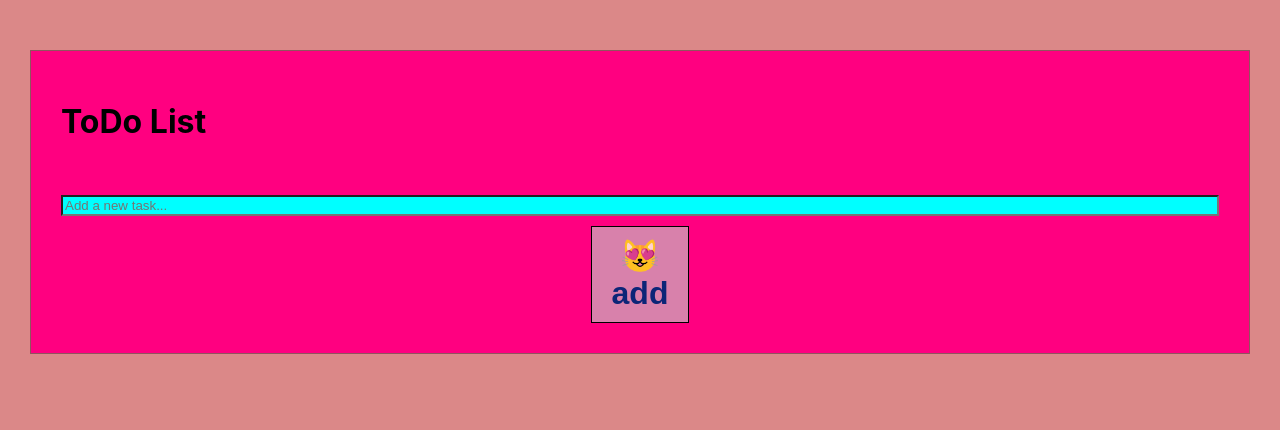
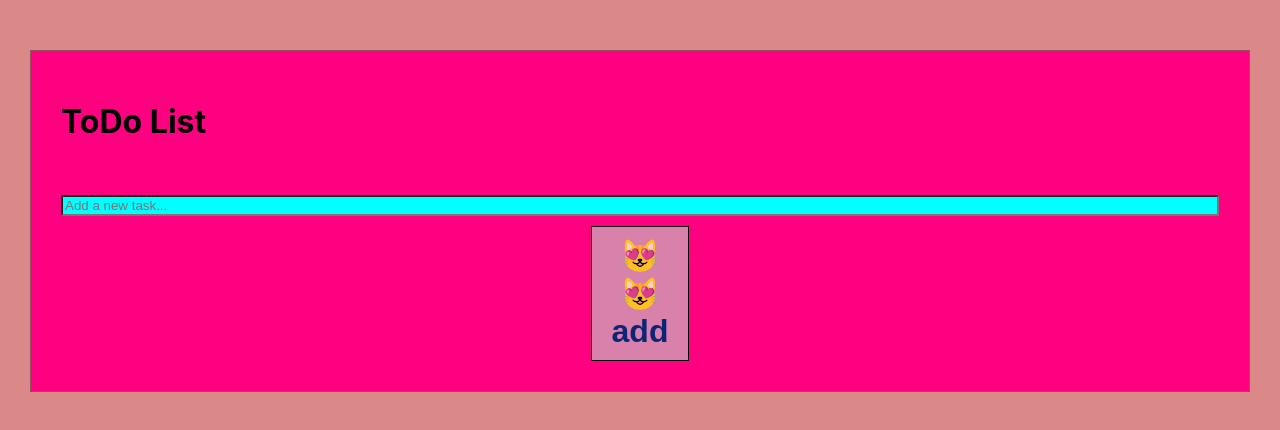
Before and after one commit to mayarsamir82/todo-list, a React (Create React App) app: page / in a window 1280 px wide. Shown: the top 430 px of the page. Built offline with nearby package versions, Linux system fonts and the light colour scheme.

Commit message:
added emoji

```diff
--- a/src/App.js
+++ b/src/App.js
@@ -26,7 +26,7 @@ function App() {
           })}
         </ul>
         <input className="input" ref={inputRef} type="text" placeholder="Add a new task..." />
-        <button className="زرار" onClick={handleAdd}>😻add</button>
+        <button className="زرار" onClick={handleAdd}>😻😻add</button>
       </div>
     </div>
   );
```
